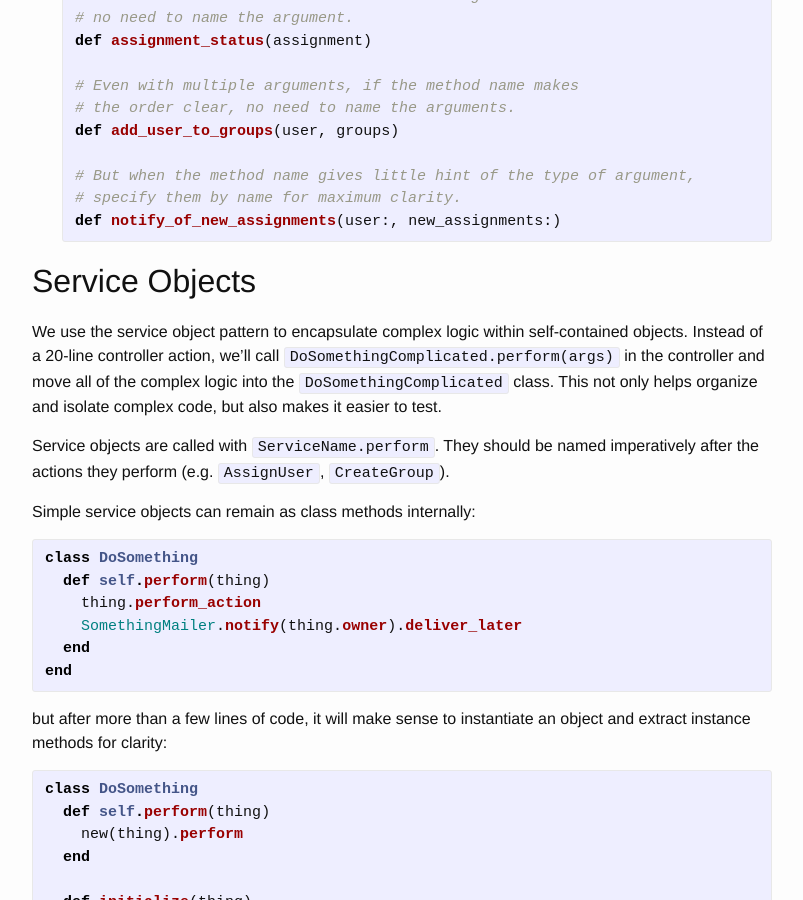
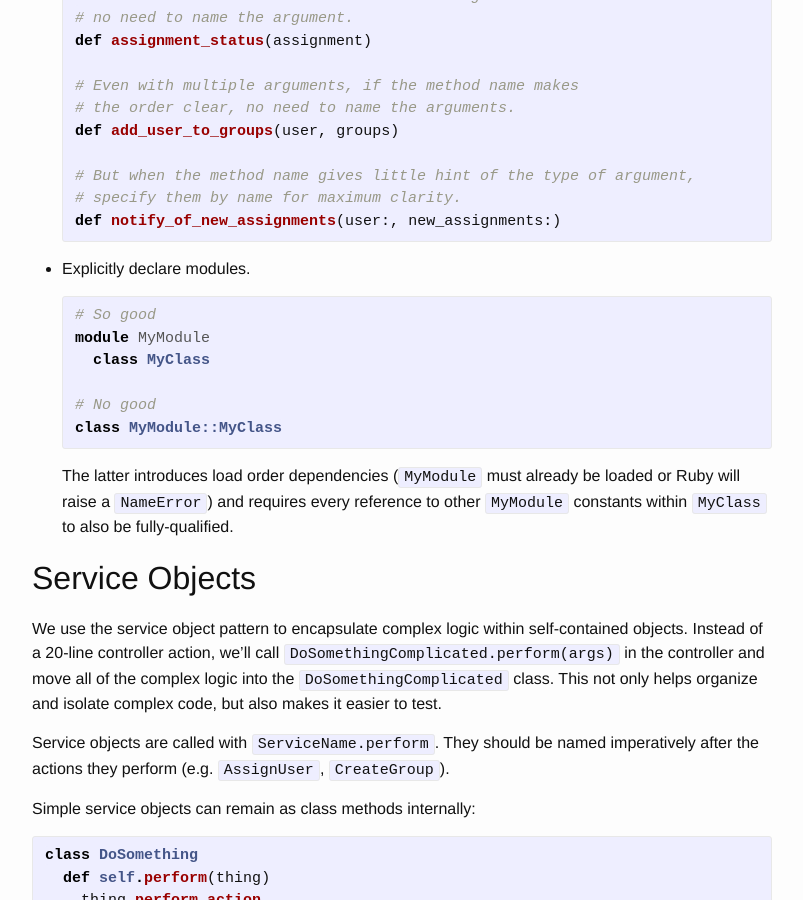
Before and after one commit to isabella232/lessonly.github.io, a Jekyll site: the page built from ruby-style-guide.md, in a window 1280 px wide and 900 px high, scrolled down 3063 px. Shown: the whole window, without its empty margins (238-1041 px from the left). Built offline with Jekyll 4.4.1, drawn with Linux system fonts in a browser that asks for light colours.

Commit message:
Explicitly declare modules (#65)

````diff
--- a/ruby-style-guide.md
+++ b/ruby-style-guide.md
@@ -150,6 +150,19 @@ These override either Github’s or Batsov’s styleguide where applicable:
   # specify them by name for maximum clarity.
   def notify_of_new_assignments(user:, new_assignments:)
   ```
+
+- Explicitly declare modules.
+
+  ```ruby
+  # So good
+  module MyModule
+    class MyClass
+
+  # No good
+  class MyModule::MyClass
+  ```
+
+  The latter introduces load order dependencies (`MyModule` must already be loaded or Ruby will raise a `NameError`) and requires every reference to other `MyModule` constants within `MyClass` to also be fully-qualified.
 
 ## Service Objects
 
````
